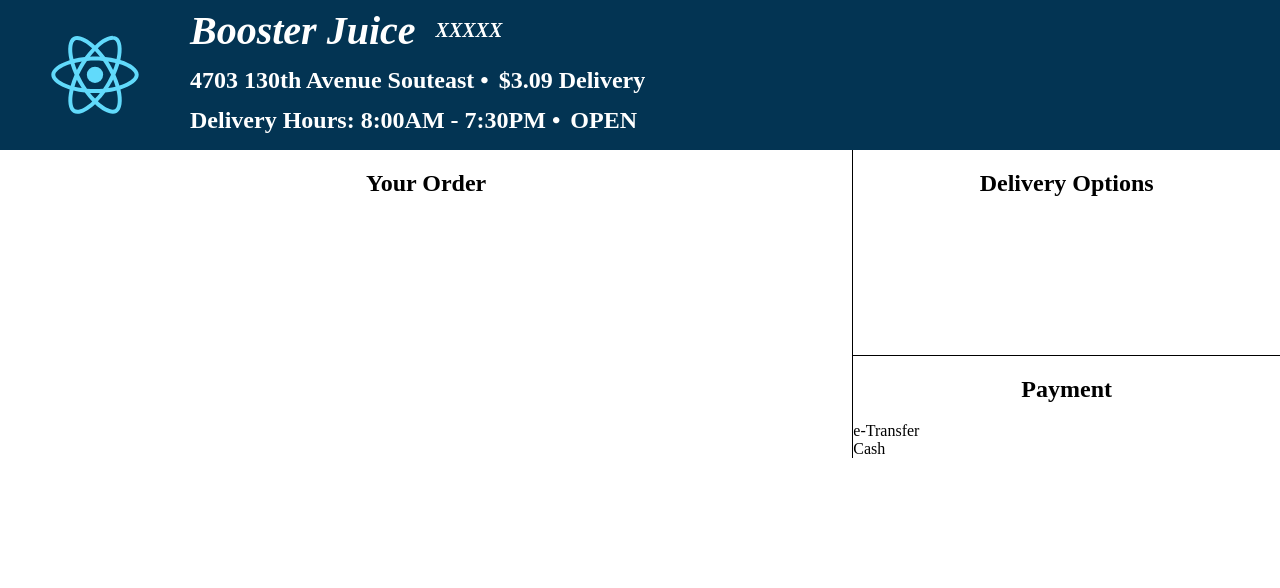
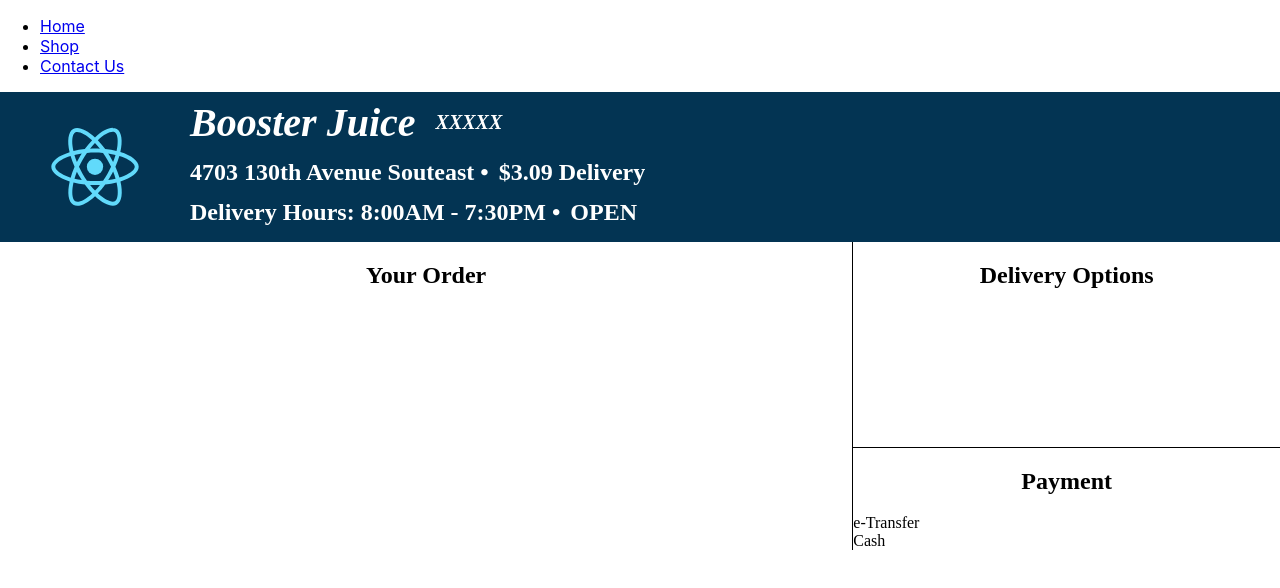
Before and after one commit to SidhantKaushik/MRUEats, a React (Create React App) app in the folder my-app/: page / in a window 1280 px wide. Shown: the top 588 px of the page. Built offline with nearby package versions, Linux system fonts and the light colour scheme; a web font is replaced by a local one.

Commit message:
Componenet Header added

```diff
--- /dev/null
+++ b/my-app/src/Components/Header.js
@@ -0,0 +1,15 @@
+import React from 'react'
+import '../styles/Header.css'
+
+const Header = (props) => {
+    return (
+                    <ul className = "menu">
+                    <li><a id='logo' href='#' >Home</a></li>
+                    <li><a href="#">Shop</a></li>
+                     <li><a href="#">Contact Us</a></li>
+                    </ul>
+
+    )
+}
+
+export default Header;
--- a/my-app/src/index.js
+++ b/my-app/src/index.js
@@ -3,11 +3,13 @@
 import './index.css';
 import App from './App';
 import OrderPage from './Components/OrderPage';
+import Header from './Components/Header'
 import reportWebVitals from './reportWebVitals';
 
 const root = ReactDOM.createRoot(document.getElementById('root'));
 root.render(
   <React.StrictMode>
+    <Header/>
     <OrderPage />
   </React.StrictMode>
 );
```
Also changed, not shown: my-app/src/styles/Header.css (added).
